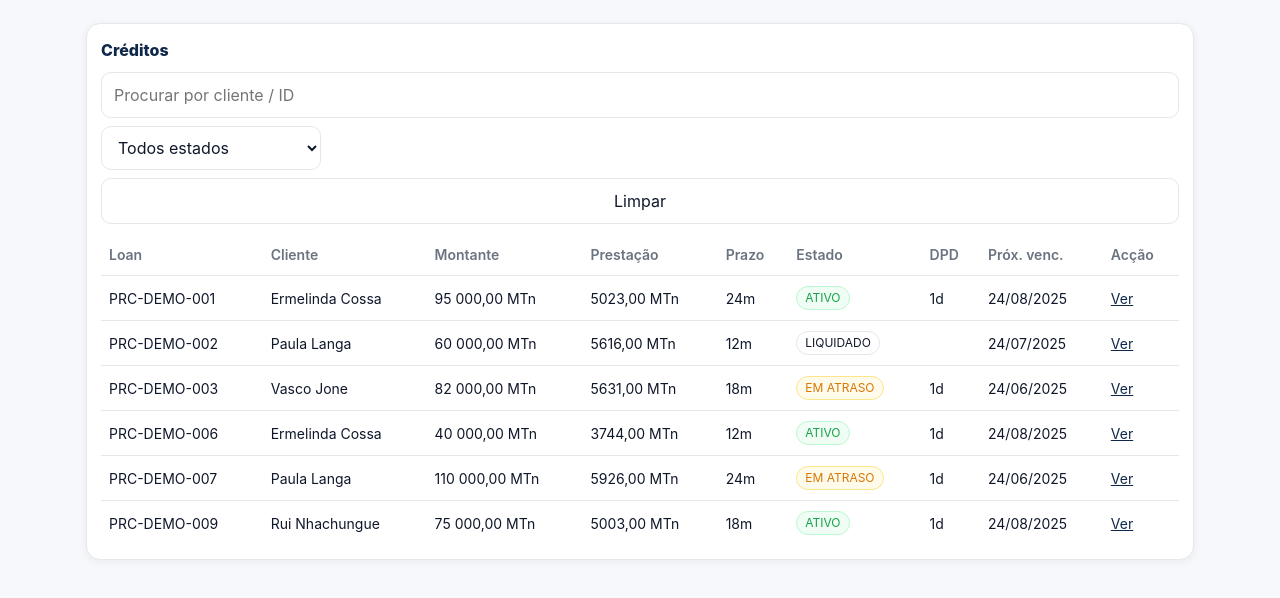
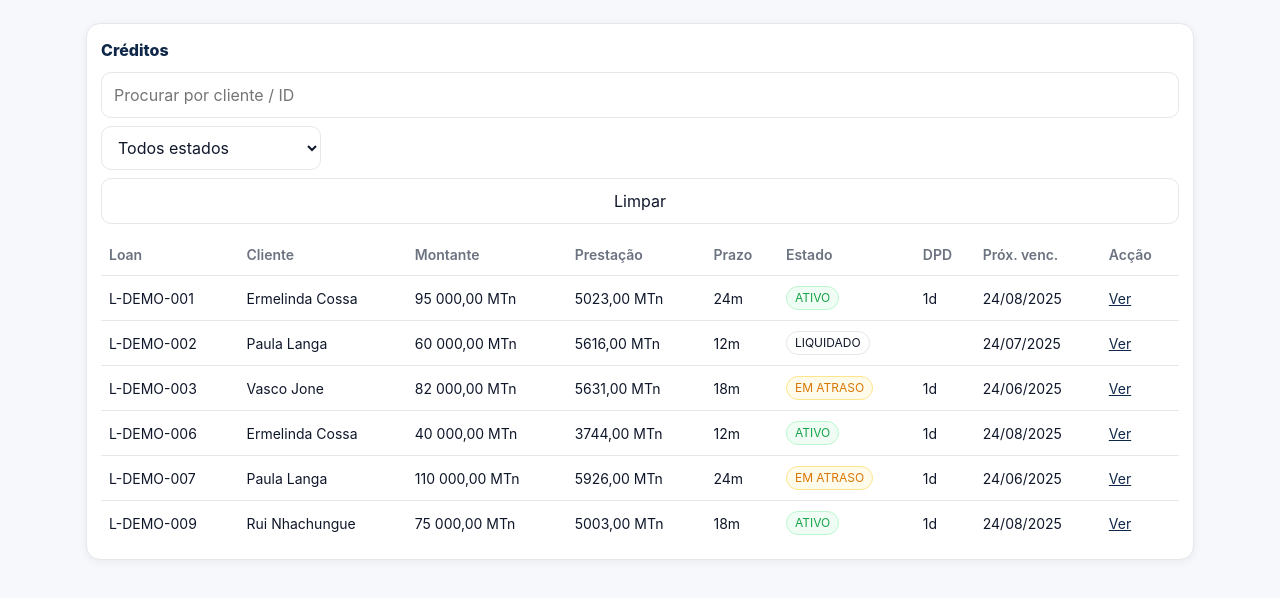
Before and after one commit to Erasmooo/cacos, a plain HTML site: page loans.html in a window 1280 px wide. Shown: the part 62-660 px from the top of the page. Drawn offline with Linux system fonts and the light colour scheme.

Commit message:
Update loans.html

```diff
--- a/loans.html
+++ b/loans.html
@@ -128,7 +128,7 @@ function render(){
 
   $('#tbody').innerHTML = items.map(x => `
     <tr>
-      <td>${x.p.id}</td>
+      <td>${x.l.id}</td>
       <td>${x.c.nome || '(desconhecido)'}</td>
       <td>${fmt(x.p.proposta?.montante)}</td>
       <td>${fmt(x.l.installment)}</td>
```
